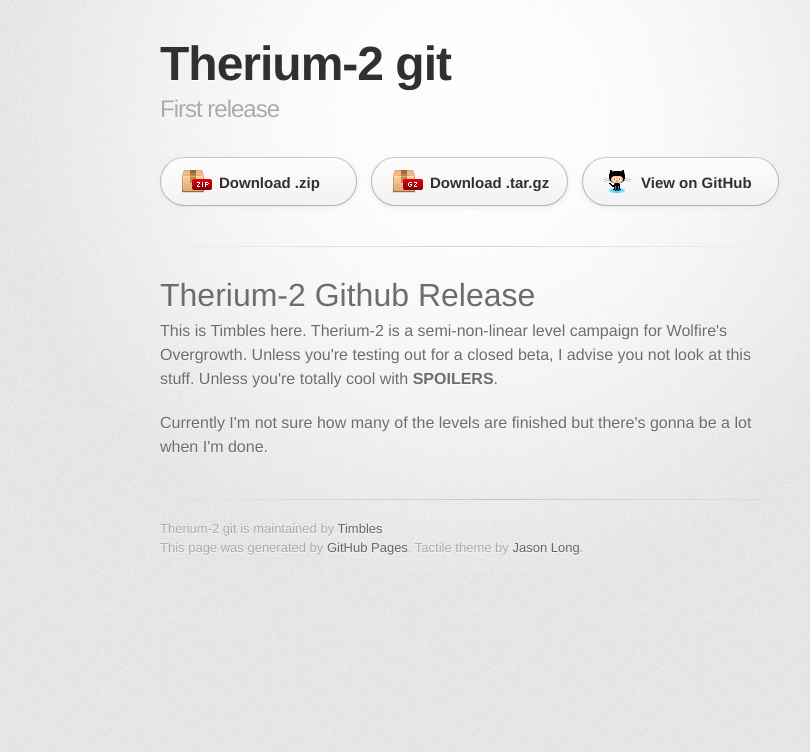
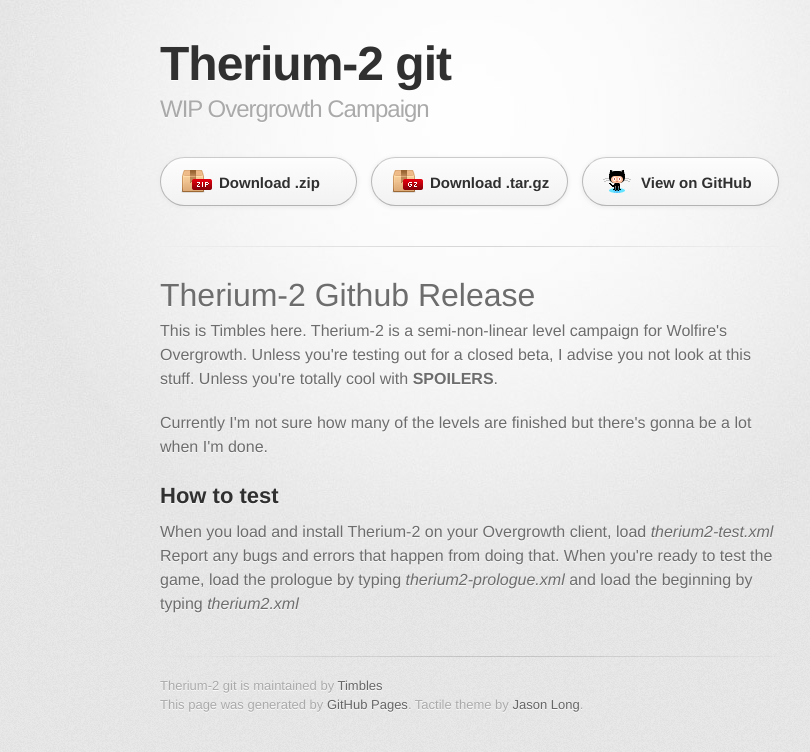
Before and after one commit to Timbles/Therium-2_Git, a plain HTML site: page index.html in a window 1280 px wide. Shown: the whole page, without its empty margins (170-980 px from the left). Drawn offline with Linux system fonts and the light colour scheme; a web font is replaced by a local one.

Commit message:
Create gh-pages branch via GitHub

```diff
--- a/index.html
+++ b/index.html
@@ -19,7 +19,7 @@
 
         <header>
           <h1>Therium-2 git</h1>
-          <h2>First release</h2>
+          <h2>WIP Overgrowth Campaign</h2>
         </header>
 
         <section id="downloads" class="clearfix">
@@ -39,6 +39,13 @@
 Unless you're testing out for a closed beta, I advise you not look at this stuff. Unless you're totally cool with <strong>SPOILERS</strong>.</p>
 
 <p>Currently I'm not sure how many of the levels are finished but there's gonna be a lot when I'm done.</p>
+
+<h2>
+<a id="how-to-test" class="anchor" href="#how-to-test" aria-hidden="true"><span class="octicon octicon-link"></span></a>How to test</h2>
+
+<p>When you load and install Therium-2 on your Overgrowth client, load <em>therium2-test.xml</em>
+Report any bugs and errors that happen from doing that.
+When you're ready to test the game, load the prologue by typing <em>therium2-prologue.xml</em> and load the beginning by typing <em>therium2.xml</em></p>
         </section>
 
         <footer>
--- a/params.json
+++ b/params.json
@@ -1 +1 @@
-{"name":"Therium-2 git","tagline":"First release","body":"# Therium-2 Github Release\r\n\r\nThis is Timbles here.\r\nTherium-2 is a semi-non-linear level campaign for Wolfire's Overgrowth.\r\nUnless you're testing out for a closed beta, I advise you not look at this stuff. Unless you're totally cool with **SPOILERS**.\r\n\r\nCurrently I'm not sure how many of the levels are finished but there's gonna be a lot when I'm done.","google":"","note":"Don't delete this file! It's used internally to help with page regeneration."}
+{"name":"Therium-2 git","tagline":"WIP Overgrowth Campaign","body":"# Therium-2 Github Release\r\n\r\nThis is Timbles here.\r\nTherium-2 is a semi-non-linear level campaign for Wolfire's Overgrowth.\r\nUnless you're testing out for a closed beta, I advise you not look at this stuff. Unless you're totally cool with **SPOILERS**.\r\n\r\nCurrently I'm not sure how many of the levels are finished but there's gonna be a lot when I'm done.\r\n\r\n## How to test\r\n\r\nWhen you load and install Therium-2 on your Overgrowth client, load _therium2-test.xml_\r\nReport any bugs and errors that happen from doing that.\r\nWhen you're ready to test the game, load the prologue by typing _therium2-prologue.xml_ and load the beginning by typing _therium2.xml_","google":"","note":"Don't delete this file! It's used internally to help with page regeneration."}
```
